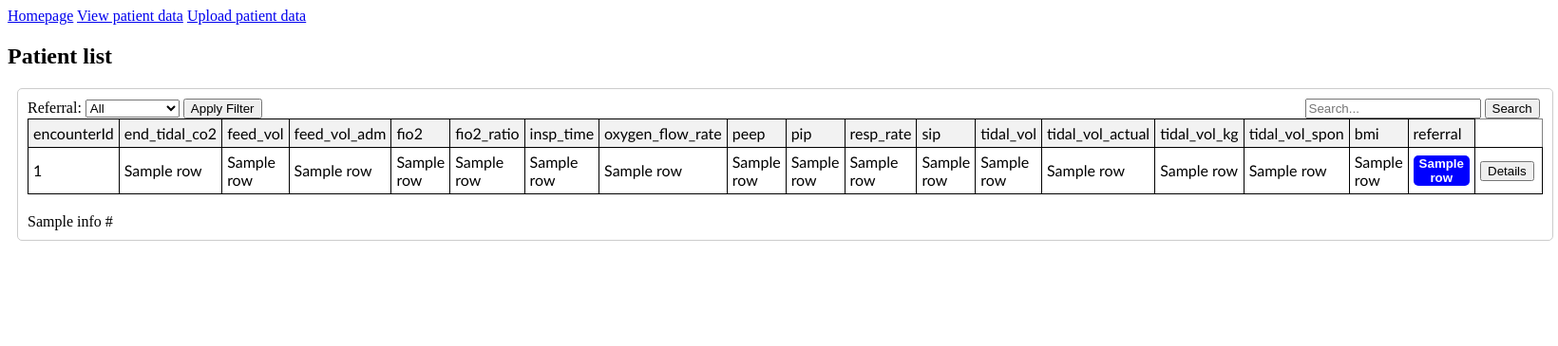
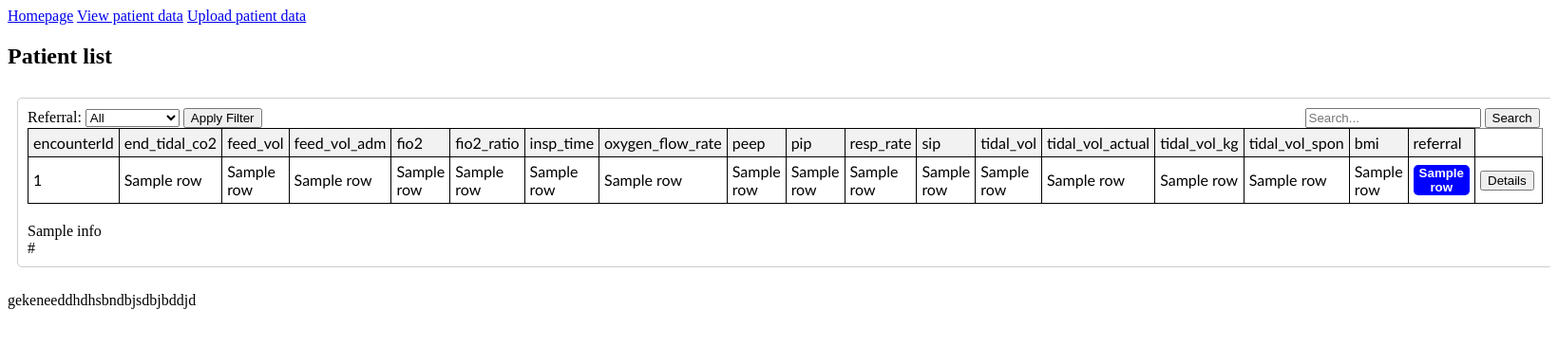
Before and after one commit to ilwad123/Medical-Referral-System-Dashboard, a Flask app: template templates/patient.html in a window 1640 px wide. Shown: the top 365 px of the page at 95% size. Run offline with Flask 3, Linux system fonts and the light colour scheme; the template is opened without the code that fills it: most values are stand-ins (such as "Sample title", 1, 10 or a date in 2020); some libraries are stand-ins or nearby versions.

Commit message:
pages added need to stop the overlap scrollbar added

```diff
--- a/app.py
+++ b/app.py
@@ -37,53 +37,29 @@ def viewpatient():
         for line in reader:
             data = [item.strip() if item.strip() != "" else "None" for item in line]
             ref = data[17]
-            encounterid=data[0]
-
             if ref == "0":
                 data[17] = "Not Referred"
             else:
                 data[17] = "Referred"
 
             datarows.append(data)
+
     if request.method == 'POST':
+        if searchQuery:
+            datarows = [row for row in datarows if searchQuery == row[0]]
+        elif referral_filter:
             datarows = [row for row in datarows if referral_filter == 'All' or referral_filter == row[17]]
-            # datarows = [row for row in datarows if searchQuery ==row[0]
-    page = request.args.get(get_page_parameter(), type=int, default=1)
-    per_page = 10  # Adjust per_page value as needed
-    offset = (page - 1) * per_page
-    paginated_data = datarows[offset: offset + per_page]
 
-    pagination = Pagination(page=page, total=len(datarows), per_page=per_page, css_framework='bootstrap4')
+
+    per_page=15
+    page = request.args.get('page', 1, type=int)
+    pagination = Pagination(page=page, total=len(datarows),per_page=per_page)
+    first_page=(page - 1) * per_page
+    last_page=first_page + per_page
+    paginated_data = datarows[first_page:last_page]
 
     return render_template('patient.html', datarows=paginated_data, pagination=pagination)
 
 
-
-@app.route('/search',methods=['GET','POST'])
-def search():
-    searchQuery=request.form.get('searchQuery')
-    datarows = []
-    absolute_path = os.path.dirname(os.path.abspath(__file__))
-    with open(os.path.join(absolute_path, "Feeding Dashboard data.csv"), 'r') as csv_file:
-        reader = csv.reader(csv_file)
-        next(reader)  # Skip header
-        for line in reader:
-            data = [item.strip() if item.strip() != "" else "None" for item in line]
-            ref = data[17]
-
-            if ref == "0":
-                data[17] = "Not Referred"
-            else:
-                data[17] = "Referred"
-
-            datarows.append(data)
-    if request.method == 'POST':
-            datarows = [row for row in datarows if searchQuery == row[0]]
-
-    return render_template('patient.html', datarows=datarows)
-
-
-
-
 if __name__ == '__main__':
     app.run(debug=True)
--- a/templates/patient.html
+++ b/templates/patient.html
@@ -53,21 +53,30 @@
         border-radius: 5px;
         width: 80% !important;
       }
+      .scrollbar{
+        overflow: auto;
 
-      /* Add this CSS to your stylesheet or within a <style> tag in the HTML document */
-        .pagination {
-            display: flex;
-            justify-content: space-between;
-            align-items: center;
+      }
+      .pagination{
+        text-align:left;
+      }
+      .pagination-links {
+        list-style: none;
+        margin: 0;
+        padding: 0;
+        color:
       }
 
-        .pagination-info,
-        .pagination-links {
-            margin: 20px;
+      .pagination-links li {
+        display: inline-block;
+        margin-right: 10px;
       }
 
       .pagination-links a {
-            margin-right: 20px; /* Adjust margin as needed between page numbers */
+        text-decoration: none;
+        padding: 5px 10px;
+        border: 1px solid #ccc;
+        border-radius: 7px;
       }
 
       </style>
@@ -80,6 +89,7 @@
         <a href="{{ url_for('upload') }}">Upload patient data</a>
 
     <h2>Patient list</h2>
+    <div class="scrollbar">
     <fieldset>
     <div class="form-container">
     <form action="{{ url_for('viewpatient') }}" method="post">
@@ -91,7 +101,7 @@
         </select>
         <button type="submit">Apply Filter</button>
     </form>
-    <form action="{{ url_for('search') }}" method="post">
+    <form action="{{ url_for('viewpatient') }}" method="post">
         <input type="text" id="searchQuery" name="searchQuery" placeholder="Search...">
         <button class="search">Search</button>
     </form>
@@ -151,10 +161,15 @@
     {% if pagination %}
     <div class="pagination">
         {{ pagination.info }}
+        <ul class="pagination-links">
             {{ pagination.links }}
+        </ul>
+    </div>
 </div>
 {% endif %}
   </fieldset>
+
+  <p> gekeneeddhdhsbndbjsdbjbddjd</p>
 
 
 </body>
```
Lines whose indentation alone changed are shown as unchanged.
